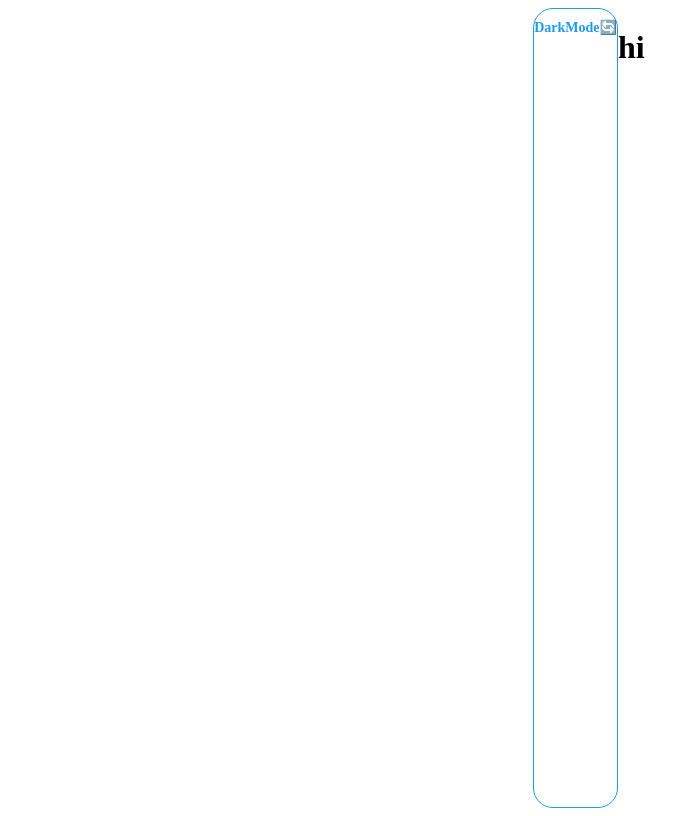
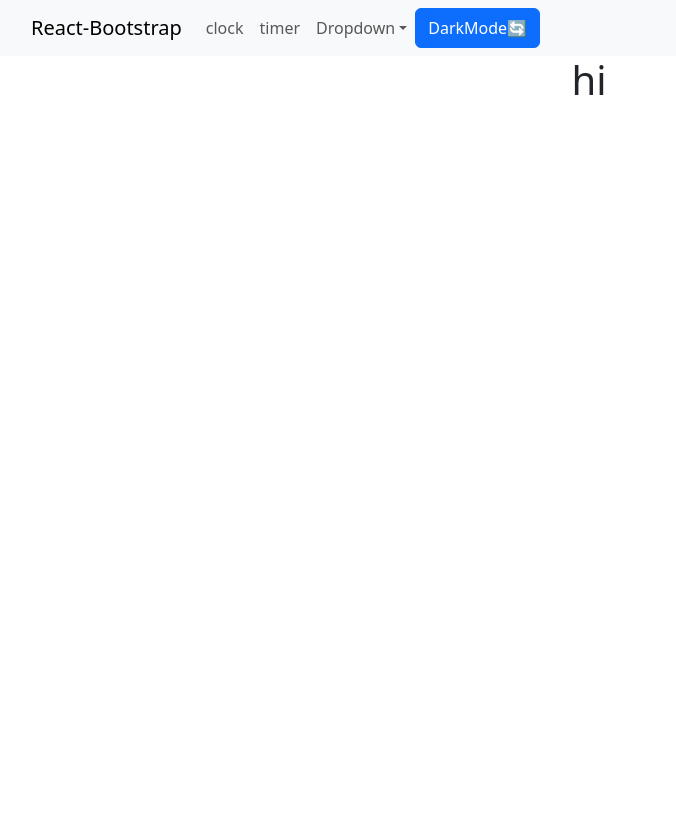
Before and after one commit to shinjuho2/clock, a React (Create React App) app: page /timer in a window 1280 px wide. Shown: the whole page, without its empty margins (51-727 px from the left). Built offline with nearby package versions, Linux system fonts and the light colour scheme.

Commit message:
파일 분리

```diff
--- a/package.json
+++ b/package.json
@@ -11,8 +11,10 @@
     "@types/react": "^18.2.45",
     "@types/react-dom": "^18.2.18",
     "@types/react-router-dom": "^5.3.3",
+    "bootstrap": "^5.3.2",
     "cross-env": "^7.0.3",
     "react": "^18.2.0",
+    "react-bootstrap": "^2.9.1",
     "react-dom": "^18.2.0",
     "react-router-dom": "^6.21.0",
     "react-scripts": "5.0.1",
--- a/src/App.tsx
+++ b/src/App.tsx
@@ -3,6 +3,8 @@
 import { RouterProvider, createBrowserRouter } from "react-router-dom"
 import Clock from './routes/clock';
 import Timer from './routes/timer';
+import NavBar from './components/navbar';
+import * as H from './styled-components/styledClock';
 
 const router = createBrowserRouter([
   {
@@ -15,44 +17,13 @@
   }
 ])
 
-const Wrapper = styled.div`
-  height: 100vh;
-  display: flex;
-  justify-content: center;
-`;
-
-const Button = styled.label`
-  padding: 10px 0px;
-  color: #1d9bf0;
-  text-align: center;
-  border-radius: 20px;
-  border: 1px solid #1d9bf0;
-  font-size: 14px;
-  font-weight: 600;
-  cursor: pointer;
-`
-
-const GlobalStyles = createGlobalStyle`
-  * {
-    box-sizing: border-box;
-  }
-  body {
-    background-color: #000000;
-    color:white;
-    font-family: system-ui, -apple-system, BlinkMacSystemFont, 'Segoe UI', Roboto, Oxygen, Ubuntu, Cantarell, 'Open Sans', 'Helvetica Neue', sans-serif;
-  }
-`;
-
 function App() {
 
-  const [darkMode, setDarkMode] = useState(false);
-
   return (
-    <Wrapper>
-      <Button onClick={() => {setDarkMode(true)}}>DarkMode🔄️</Button>
-      { darkMode ? <GlobalStyles /> : null }
+    <H.Wrapper>
+      <NavBar/>
       <RouterProvider router={router} />
-    </Wrapper>
+    </H.Wrapper>
   );
 }
 
--- /dev/null
+++ b/src/components/navbar.tsx
@@ -0,0 +1,36 @@
+import Container from 'react-bootstrap/Container';
+import Nav from 'react-bootstrap/Nav';
+import Navbar from 'react-bootstrap/Navbar';
+import NavDropdown from 'react-bootstrap/NavDropdown';
+import Button from 'react-bootstrap/Button';
+
+function NavBar() {
+    return (
+        <Navbar expand="lg" className="bg-body-tertiary">
+            <Container>
+                <Navbar.Brand href="/">React-Bootstrap</Navbar.Brand>
+                <Navbar.Toggle aria-controls="basic-navbar-nav" />
+                <Navbar.Collapse id="basic-navbar-nav">
+                    <Nav className="me-auto">
+                        <Nav.Link href="/">clock</Nav.Link>
+                        <Nav.Link href="/timer">timer</Nav.Link>
+                        <NavDropdown title="Dropdown" id="basic-nav-dropdown">
+                            <NavDropdown.Item href="#action/3.1">Action</NavDropdown.Item>
+                            <NavDropdown.Item href="#action/3.2">
+                                Another action
+                            </NavDropdown.Item>
+                            <NavDropdown.Item href="#action/3.3">Something</NavDropdown.Item>
+                            <NavDropdown.Divider />
+                            <NavDropdown.Item href="#action/3.4">
+                                Separated link
+                            </NavDropdown.Item>
+                        </NavDropdown>
+                        <Button>DarkMode🔄️</Button>
+                    </Nav>
+                </Navbar.Collapse>
+            </Container>
+        </Navbar>
+    );
+}
+
+export default NavBar;
--- a/src/index.tsx
+++ b/src/index.tsx
@@ -1,6 +1,7 @@
 import React from 'react';
 import ReactDOM from 'react-dom/client';
 import App from './App';
+import 'bootstrap/dist/css/bootstrap.min.css';
 
 const root = ReactDOM.createRoot(
   document.getElementById('root') as HTMLElement
--- /dev/null
+++ b/src/styled-components/styledClock.tsx
@@ -0,0 +1,16 @@
+import { createGlobalStyle, styled } from "styled-components";
+
+export const Wrapper = styled.div`
+  text-align: center;
+`;
+
+export const GlobalStyles = createGlobalStyle`
+  * {
+    box-sizing: border-box;
+  }
+  body {
+    background-color: #000000;
+    color:white;
+    font-family: system-ui, -apple-system, BlinkMacSystemFont, 'Segoe UI', Roboto, Oxygen, Ubuntu, Cantarell, 'Open Sans', 'Helvetica Neue', sans-serif;
+  }
+`;
```
Also changed, not shown: 1 other file (tests, documents, lock files or other folders).
